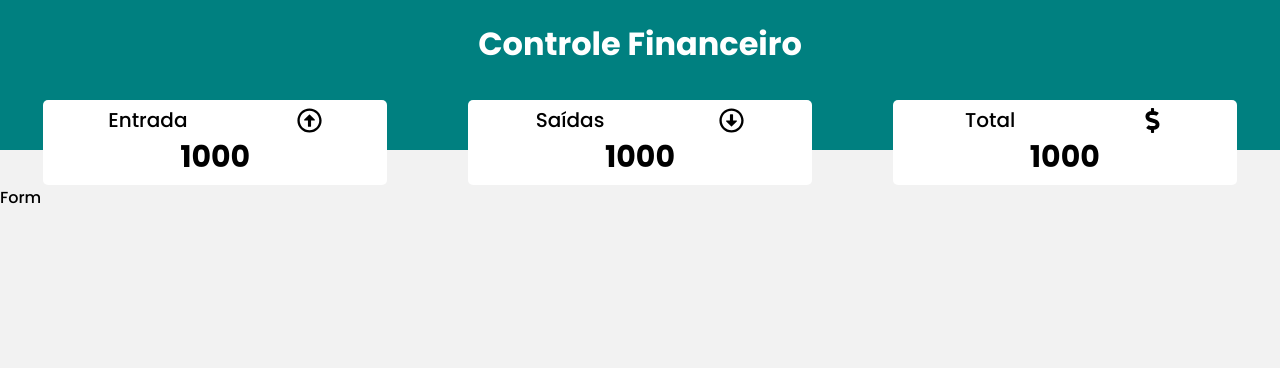
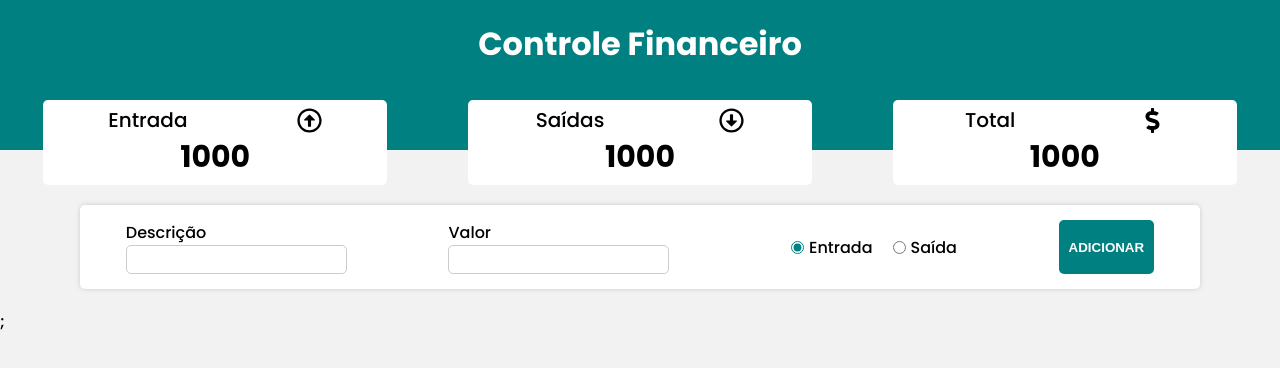
Before and after one commit to Pabluu/sistema-controle-financeiro, a React (Create React App) app: page / in a window 1280 px wide. Shown: the top 368 px of the page. Built offline with nearby package versions, Linux system fonts and the light colour scheme.

Commit message:
add: trabalhando com o formulario

```diff
--- a/src/components/Form/index.js
+++ b/src/components/Form/index.js
@@ -1,7 +1,61 @@
-import React from "react";
+import React, { useState } from "react";
+import * as C from "./styles";
 
 const Form = () => {
-  return <div>Form</div>;
+  const [desc, setDesc] = useState("");
+  const [amount, setAmount] = useState("");
+  const [isExpense, setExpense] = useState(false);
+
+  const handleSave = () => {
+    if (!desc || !amount) {
+      alert("Informe a Descrição e o Valor !");
+      return;
+    } else if (amount < 1) {
+      alert("O valor tem que ser maior que zero !");
+      return;
+    }
+  };
+
+  return (
+    <>
+      <C.Container>
+        <C.InputContent>
+          <C.Label>Descrição</C.Label>
+          <C.Input value={desc} onChange={(e) => setDesc(e.target.value)} />
+        </C.InputContent>
+
+        <C.InputContent>
+          <C.Label>Valor</C.Label>
+          <C.Input
+            value={amount}
+            type="number"
+            onChange={(e) => setAmount(e.target.value)}
+          />
+        </C.InputContent>
+
+        <C.RadioGroup>
+          <C.Input
+            type="radio"
+            id="rIncome"
+            defaultChecked
+            name="group1"
+            onChange={() => setExpense(!isExpense)}
+          />
+          <C.Label htmlFor="rIncome">Entrada</C.Label>
+
+          <C.Input
+            type="radio"
+            id="rExpenses"
+            name="group1"
+            onChange={() => setExpense(!isExpense)}
+          />
+          <C.Label htmlFor="rExpenses">Saída</C.Label>
+        </C.RadioGroup>
+        <C.Button onClick={handleSave}>ADICIONAR</C.Button>
+      </C.Container>
+      ;
+    </>
+  );
 };
 
 export default Form;
```
